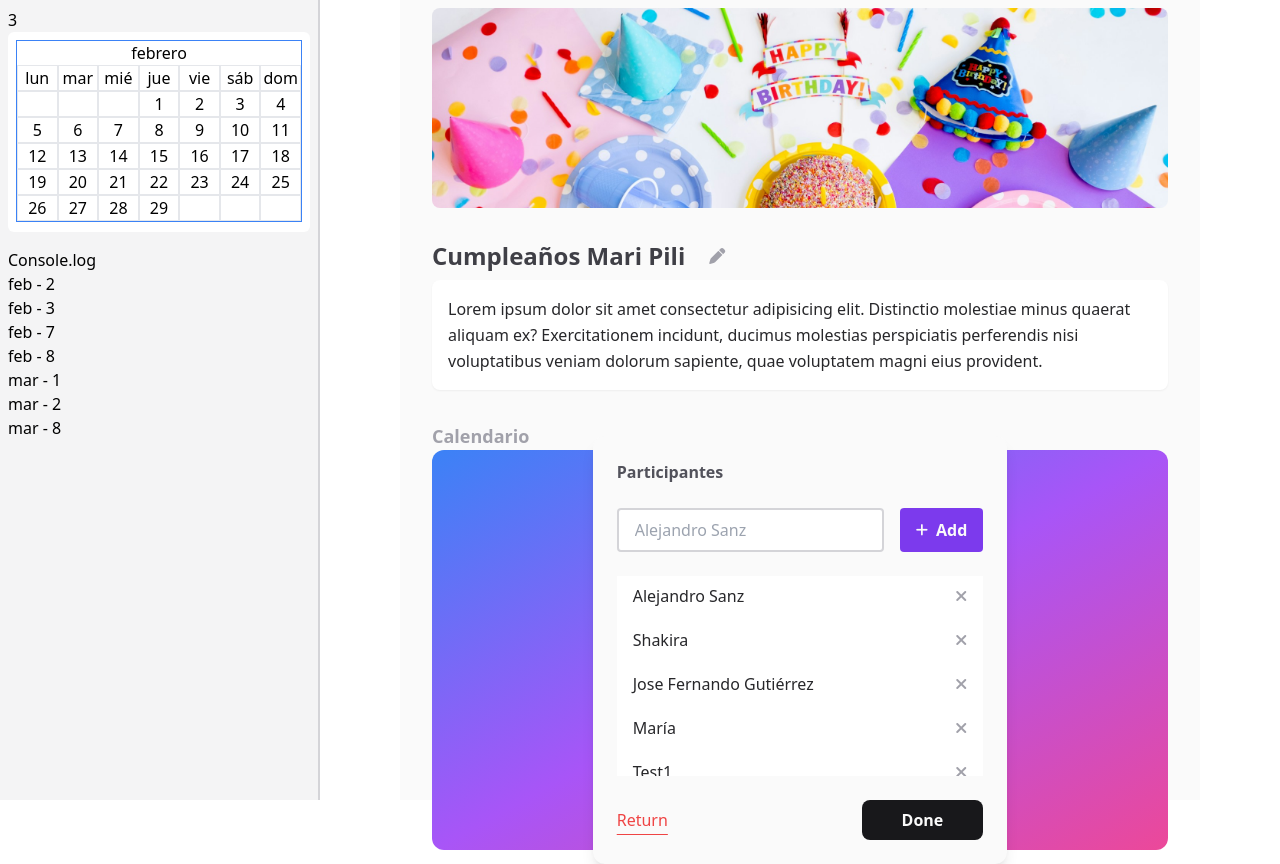
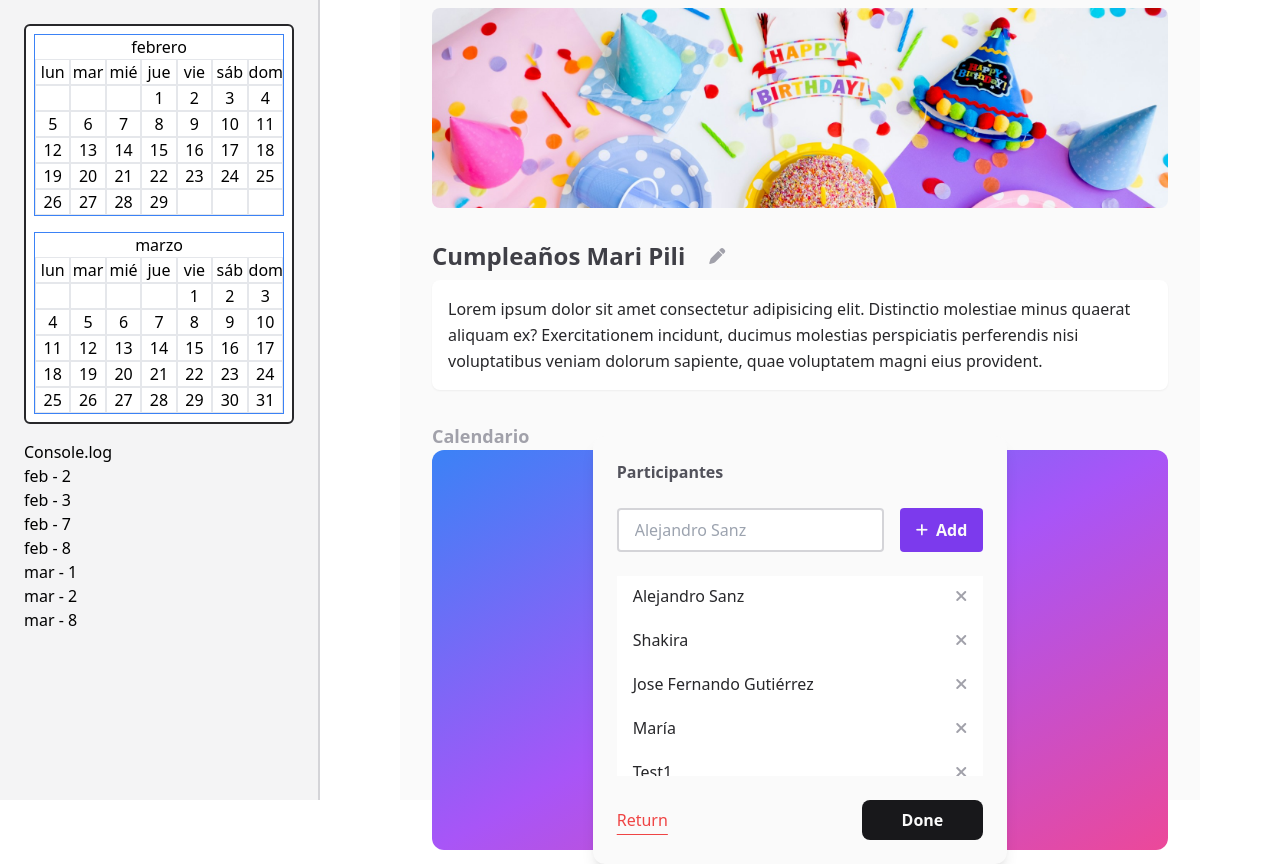
Before and after one commit to MMadlos/cronos-app, a React (Vite) app: page / in a window 1280 px wide. Built offline with nearby package versions, Linux system fonts and the light colour scheme.

Commit message:
Add grid calendar for all selected months

```diff
--- a/src/components/SummaryCalendar/SummaryCalendar.jsx
+++ b/src/components/SummaryCalendar/SummaryCalendar.jsx
@@ -27,28 +27,38 @@ export default function SummaryCalendar({ selectedDays }) {
 	// CALENDARIO
 	// Columnas: 7 / Rows: 6 / Celdas totales: 42
 	const weekDays = getWeekdays()
-	const monthGridContent = getMonthGridContent(2024, monthIndexes[0])
+
+	return (
+		<div className="p-4">
+			<div
+				id="summary-calendar"
+				className="flex min-h-[200px] w-full flex-col gap-4 rounded-md border-2 border-zinc-800 bg-white p-2"
+			>
+				{monthNames.map((monthName, index) => {
+					const monthGridContent = getMonthGridContent(
+						2024,
+						monthIndexes[index]
+					)
 					const calendarGrid = [...weekDays, ...monthGridContent]
 
 					return (
-		<div>
-			<p>3</p>
-			<div
-				id="summary-calendar"
-				className="min-h-[200px] w-full rounded-md bg-white p-2"
-			>
-				<div className="border border-blue-500">
-					<h3 className="text-center">{`${monthNames[0]}`}</h3>
+						<div key={monthName} className="border border-blue-500">
+							<h3 className="text-center">{monthName}</h3>
 							<div className="grid grid-cols-7">
 								{calendarGrid.map((day, index) => {
 									return (
-								<div key={index} className="border text-center">
+										<div
+											key={index}
+											className="border text-center"
+										>
 											<span className="">{day}</span>
 										</div>
 									)
 								})}
 							</div>
 						</div>
+					)
+				})}
 			</div>
 
 			<SelectedDaysObserver selectedDays={selectedDays} />
```
Lines whose indentation alone changed are shown as unchanged.
